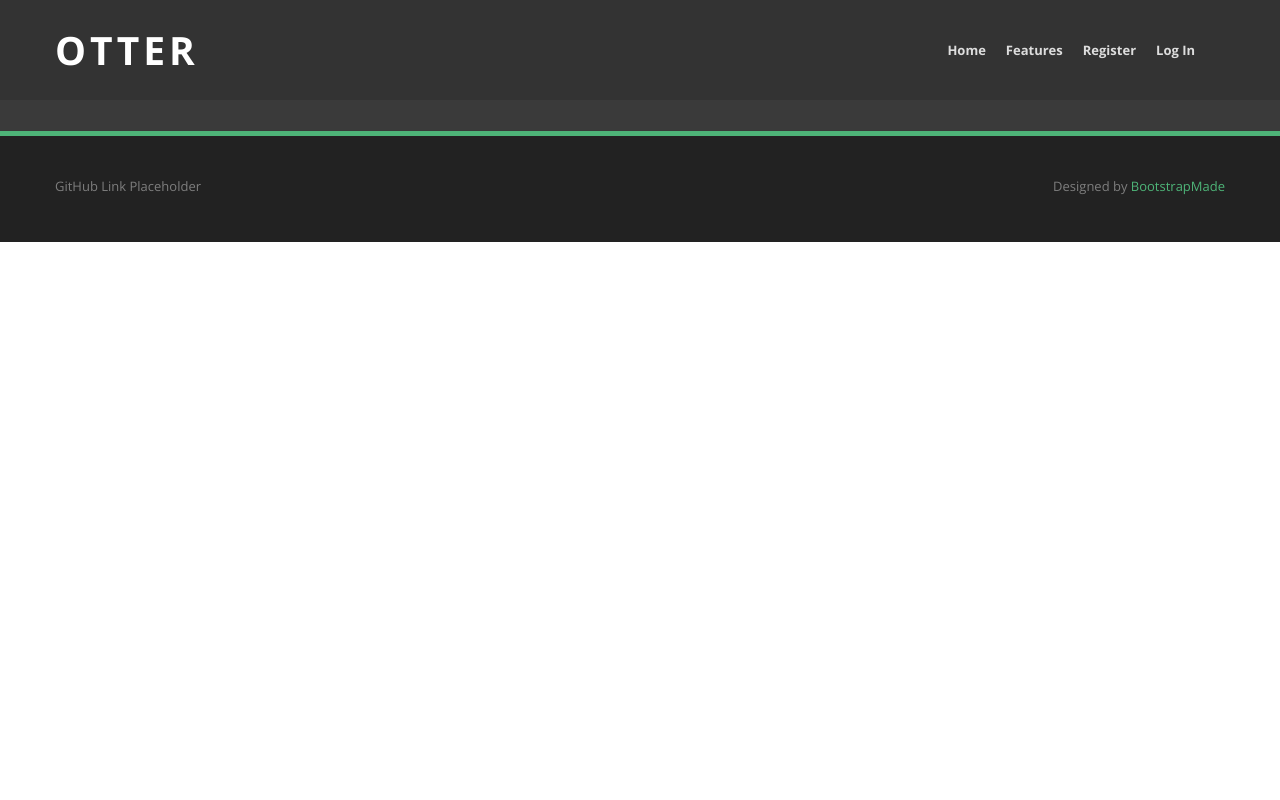
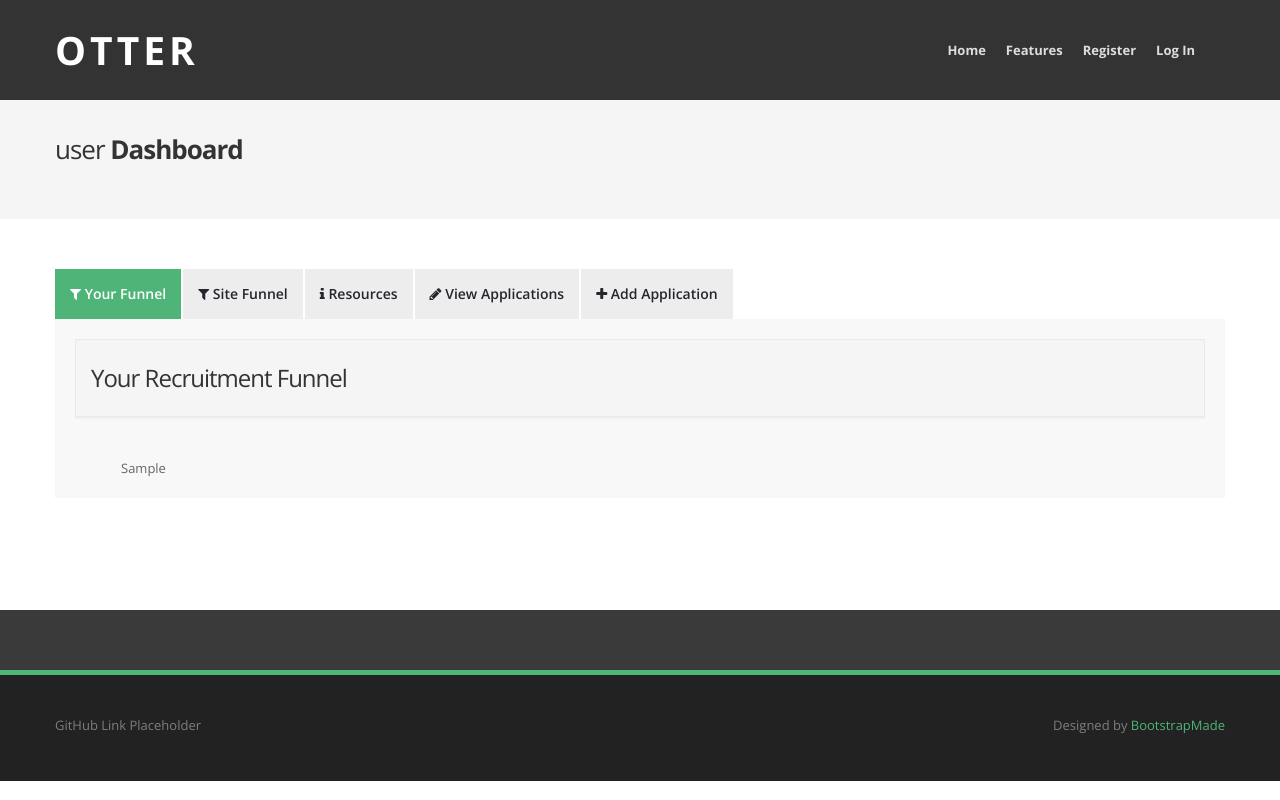
Before and after one commit to Otterwerks/Job-Application-Tracker, a Django app: template ApplicationTracker/templates/accounts/dashboard.html in a window 1280 px wide. Run offline with Django 3.2, Linux system fonts and the light colour scheme; the template is opened without the code that fills it: most values are stand-ins (such as "Sample title", 1, 10 or a date in 2020); some libraries are stand-ins or nearby versions.

Commit message:
user dashboard and charts

```diff
--- a/ApplicationTracker/pages/urls.py
+++ b/ApplicationTracker/pages/urls.py
@@ -4,7 +4,4 @@ from . import views
 
 urlpatterns = [
     path('', views.index, name='index'),
-    path('applications', views.applications, name='applications'),
-    path('detail', views.detail, name='detail'),
-
 ]
--- a/ApplicationTracker/pages/views.py
+++ b/ApplicationTracker/pages/views.py
@@ -2,9 +2,3 @@ from django.shortcuts import render
 
 def index(request):
     return render(request, 'pages/index.html')
-
-def applications(request):
-    return render(request, 'pages/application-list.html')
-
-def detail(request):
-    return render(request, 'pages/application-detail.html')
--- a/ApplicationTracker/requirements.txt
+++ b/ApplicationTracker/requirements.txt
@@ -8,6 +8,7 @@ lazy-object-proxy==1.3.1
 mccabe==0.6.1
 psycopg2==2.8.2
 psycopg2-binary==2.8.2
+pygal==2.4.0
 pylint==2.3.1
 pylint-django==2.0.9
 pylint-plugin-utils==0.5
--- a/ApplicationTracker/templates/accounts/dashboard.html
+++ b/ApplicationTracker/templates/accounts/dashboard.html
@@ -4,6 +4,82 @@
 
 {% block content %}
 
-<h1>Dashboard</h1>
+  <section id="subintro">
+    <div class="container">
+      <div class="row">
+        <div class="span4">
+          <h3>user <strong>Dashboard</strong></h3>
+        </div>
+        <div class="span8">
+        </div>
+      </div>
+    </div>
+  </section>
+
+  <section id="maincontent">
+    <div class="container">
+      <div class="row">
+        <div class="span12">
+          <article>
+
+
+            <div class="clearfix">
+            </div>
+            <div class="row">
+              <div class="span12">
+                <div class="tabbable">
+                <ul class="nav nav-tabs bold">
+                    <li class="active"><a href="#one" data-toggle="tab"><i class="icon-filter"></i> Your Funnel</a></li>
+                    <li><a href="#two" data-toggle="tab"><i class="icon-filter"></i> Site Funnel</a></li>
+                    <li><a href="#three" data-toggle="tab"><i class="icon-info"></i> Resources</a></li>
+                    <li><a href="{% url 'applications' %}"><i class="icon-pencil"></i> View Applications</a></li>
+                    <li><a href="{% url 'application-add' %}"><i class="icon-plus"></i> Add Application</a></li>
+                </ul>
+                <div class="tab-content">
+                    <div class="tab-pane active" id="one">
+                        <aside>
+                            <div class="">
+                                <h4>Your Recruitment Funnel</h4>
+                                <div class="span8"><br><br>{{ app_chart|safe }}</div>
+
+                            </div>
+                        </aside>
+                    </div>
+                    <div class="tab-pane" id="two">
+                        <aside>
+                            <div class="">
+                                <h4>Site Wide Recruitment Funnel (%)</h4>
+                                <div class="span8"><br><br>{{ site_chart|safe }}</div>
+
+                            </div>
+                        </aside>
+                    </div>
+                    <div class="tab-pane" id="three">
+                      <aside>
+                        <div class="widget">
+                          <h4>Job Search Resources</h4>
+
+                        </div>
+                      </aside>
+                    </div>
+                </div>
+              </div>
+              </div>
+              <div class="span6">
+                <div class="blank20"></div>
+                <div class="blank10"></div>
+
+              </div>
+            </div>
+          </article>
+        </div>
+      </div>
+    </div>
+  </section>
+
+
+
+
+<script type="text/javascript" src="http://kozea.github.com/pygal.js/latest/pygal-tooltips.min.js"></script>
 
 {% endblock %}
```
Also changed, not shown: ApplicationTracker/accounts/views.py (+32 -1 lines), ApplicationTracker/applications/charts.py (added, +44 -0 lines), ApplicationTracker/templates/applications/application-list.html (+15 -5 lines).
